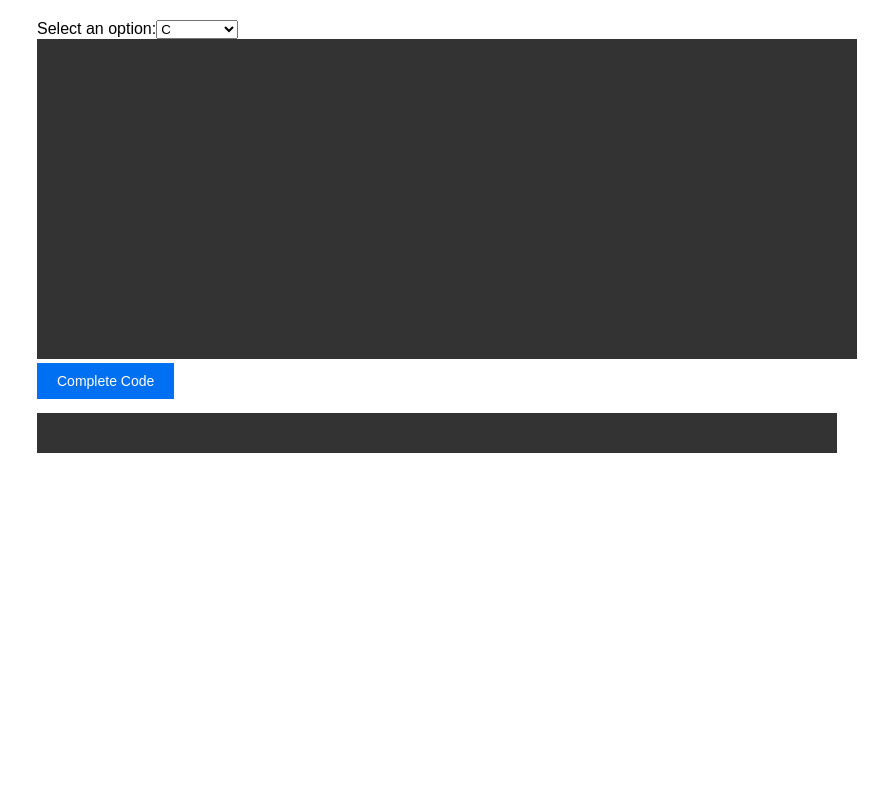
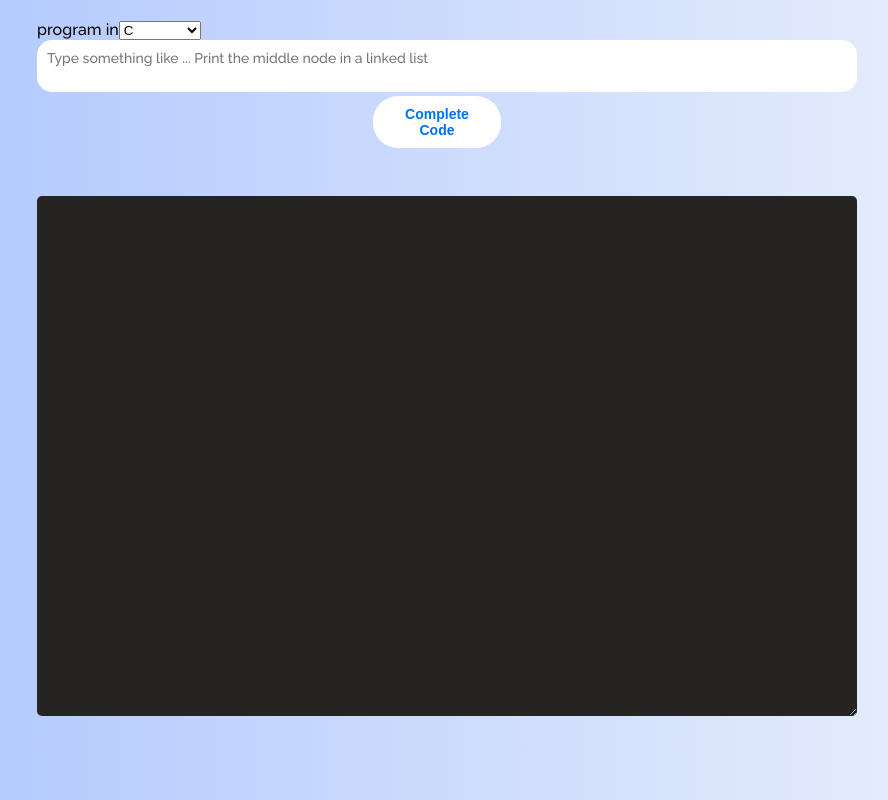
Before and after one commit to shamsu07/priv-ai-code-completion, a React (Create React App) app: page / in a window 1280 px wide. Shown: the whole page, without its empty margins (203-1091 px from the left). Built offline with nearby package versions, Linux system fonts and the light colour scheme.

Commit message:
Update App.jchanged s and styles.css --changed design

```diff
--- a/src/App.js
+++ b/src/App.js
@@ -6,7 +6,7 @@ function App() {
   const [code, setCode] = useState("");
   const [completedCode, setCompletedCode] = useState("");
 
-  const options = ["C", "C++", "Java", "Javascript", "Python"];
+  const options = ["C", "C++", "C#", "Go", "Java", "Javascript", "Python"];
   const [selected, setSelected] = useState(options[0]);
 
   const handleChange = (event) => {
@@ -16,7 +16,7 @@ function App() {
   const { Configuration, OpenAIApi } = require("openai");
 
   const configuration = new Configuration({
-    apiKey: "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",
+    apiKey: "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",
   });
   const openai = new OpenAIApi(configuration);
 
@@ -38,7 +38,7 @@ function App() {
   };
   return (
     <div className="container">
-      <label htmlFor="select">Select an option:</label>
+      <label htmlFor="select">program in</label>
       <select id="select" value={selected} onChange={handleChange}>
         {options.map((option) => (
           <option key={option} value={option}>
@@ -50,9 +50,12 @@ function App() {
         <textarea
           className="text-editor"
           value={code}
+          placeholder="Type something like ... Print the middle node in a linked list "
           onChange={(event) => setCode(event.target.value)}
         />
-        <button type="submit">Complete Code</button>
+        <div className="button-container">
+          <button type="submit">Complete Code</button>
+        </div>
       </form>
       <pre>{completedCode}</pre>
     </div>
--- a/src/styles.css
+++ b/src/styles.css
@@ -1,23 +1,33 @@
+@import url("https://fonts.googleapis.com/css2?family=Raleway:wght@500&display=swap");
 body {
-  font-family: sans-serif;
-  margin: 0;
-  padding: 0;
+  margin: auto;
+  font-family: "Raleway", serif !important;
+  -webkit-font-smoothing: antialiased;
+  -moz-osx-font-smoothing: grayscale;
+  background-image: linear-gradient(
+    to left,
+    rgb(237, 242, 251),
+    rgb(171, 196, 255)
+  );
 }
 
 .container {
+  align-content: space-around;
+  vertical-align: auto;
   max-width: 800px;
   margin: 0 auto;
   padding: 20px;
 }
 
 .text-editor {
-  background-color: #333;
-  color: #fff;
+  background-color: #fff;
+  color: #252422;
   width: 100%;
-  height: 300px;
+  border-radius: 15px;
+  height: 10%;
   padding: 10px;
   font-size: 14px;
-  font-family: monospace;
+  font-family: "Raleway";
   border: none;
   resize: none;
 }
@@ -26,24 +36,108 @@ body {
   outline: none;
 }
 
+.button-container {
+  margin-bottom: 100px;
+}
+
 button {
-  background-color: #0070f3;
-  border: none;
-  color: #fff;
+  width: fit-content;
+  position: absolute;
+  left: 45%;
+  right: 45%;
+  background-color: #fff;
+  border: 20px;
+  border-color: #0070f3;
+  border-radius: 25px;
+  color: #0070f3;
   padding: 10px 20px;
   font-size: 14px;
+  font-weight: bold;
   cursor: pointer;
 }
 
 button:hover {
-  background-color: #0052cc;
+  background-color: #0070f3;
+  color: #fff;
 }
 
 pre {
-  background-color: #333;
+  width: 100%;
+  min-height: 500px;
+  border-radius: 5px;
+  background-color: #252422;
   color: #fff;
-  padding: 20px;
+  padding: 10px;
   font-size: 14px;
   font-family: monospace;
   white-space: pre-wrap;
+  resize: vertical;
+  overflow: auto;
 }
+
+.dropdown {
+  display: inline-block;
+  position: relative;
+  width: 200px;
+  height: 35px;
+  border: 1px solid #ccc;
+  border-radius: 4px;
+  overflow: hidden;
+  background-color: #fff;
+  box-shadow: 0 1px 3px rgba(0, 0, 0, 0.1);
+}
+
+.dropdown select {
+  width: 100%;
+  height: 100%;
+  border: none;
+  outline: none;
+  background: transparent;
+  font-size: 16px;
+  color: #333;
+  appearance: none;
+  -webkit-appearance: none;
+  -moz-appearance: none;
+}
+
+.dropdown::before,
+.dropdown::after {
+  content: "";
+  position: absolute;
+  pointer-events: none;
+}
+
+.dropdown::before {
+  top: 0;
+  right: 0;
+  bottom: 0;
+  left: 0;
+  border: 1px solid #ccc;
+  border-radius: 4px;
+  z-index: -1;
+}
+
+.dropdown::after {
+  top: 4px;
+  right: 10px;
+  width: 0;
+  height: 0;
+  border: 4px solid transparent;
+  border-top-color: #333;
+}
+
+.dropdown:hover::before {
+  border-color: #999;
+}
+
+.dropdown:hover::after {
+  border-top-color: #999;
+}
+
+.dropdown:active::before {
+  border-color: #333;
+}
+
+.dropdown:active::after {
+  border-top-color: #333;
+}
```
